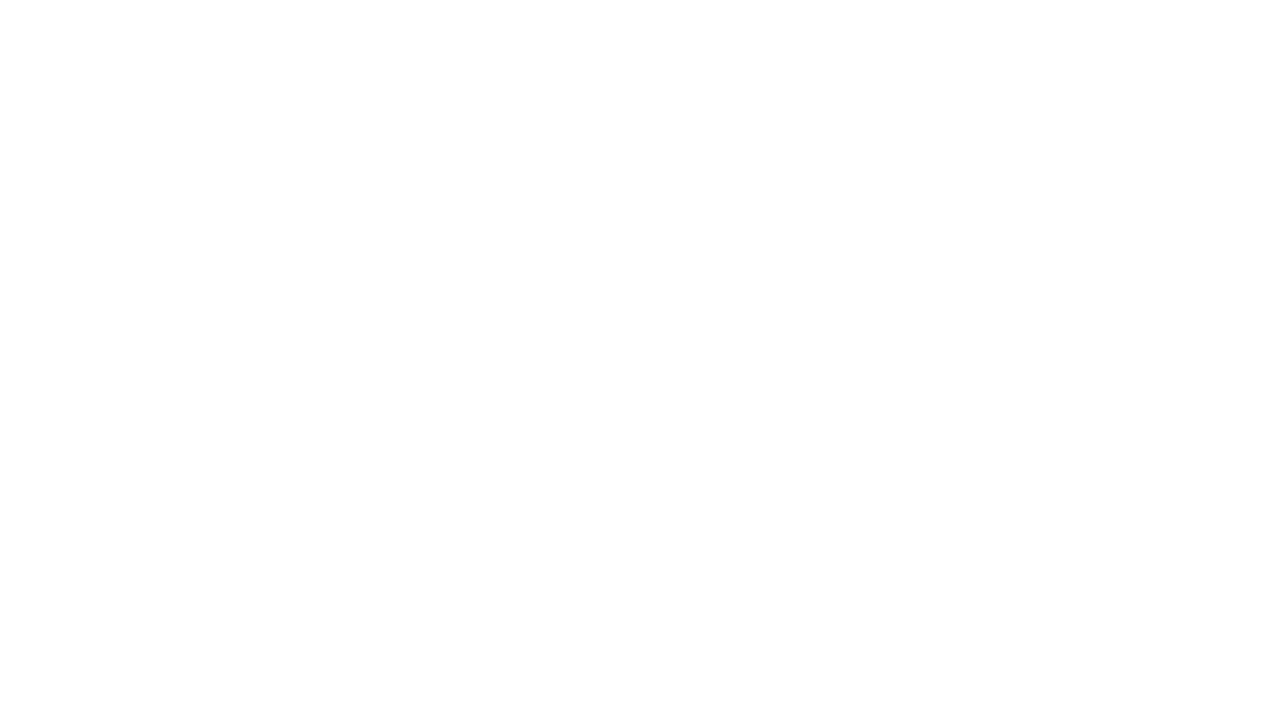
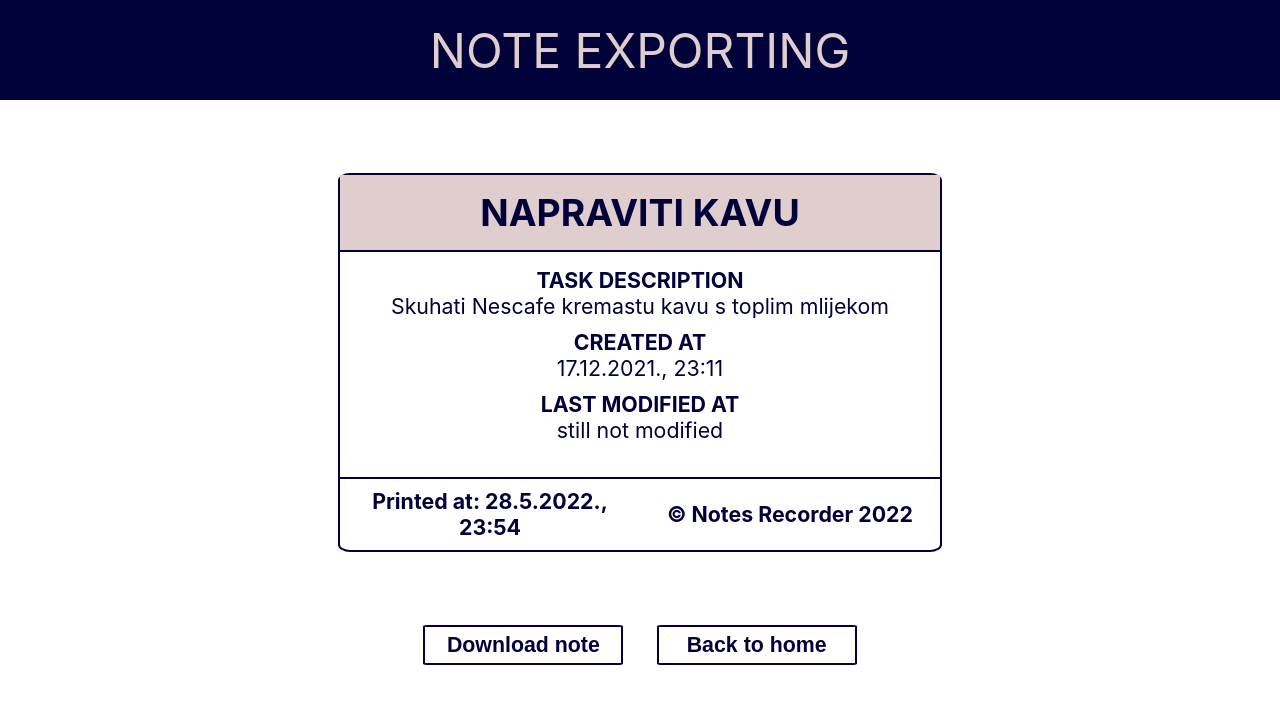
Before and after one commit to CROmarcos/NotesRecorder, a React (Create React App) app: page /print/1 in a window 1280 px wide. Before the commit this address had no page. Shown: the top 704 px of the page. Built offline with nearby package versions, Linux system fonts and the light colour scheme.

Commit message:
Made note exporting
Notes can be downloaded as .png image.

```diff
--- a/package.json
+++ b/package.json
@@ -7,6 +7,7 @@
     "@testing-library/react": "^13.2.0",
     "@testing-library/user-event": "^13.5.0",
     "react": "^18.1.0",
+    "react-component-export-image": "^1.0.6",
     "react-dom": "^18.1.0",
     "react-redux": "^8.0.2",
     "react-router-dom": "^6.3.0",
--- a/src/App.js
+++ b/src/App.js
@@ -2,6 +2,7 @@ import { Route, Routes } from 'react-router-dom';
 import './App.scss';
 import Home from './pages/Home';
 import NewNote from './pages/NewNote'
+import ReadyToPrint from './pages/ReadyToPrint';
 
 function App() {
   return (
@@ -10,6 +11,7 @@ function App() {
         <Route path='/' element={Home()} />
         <Route path='/add' element={NewNote()} />
         <Route path='/edit/:id' element={NewNote()} />
+        <Route path='/print/:id' element={ReadyToPrint()} />
       </Routes>
 
     </div>
--- a/src/App.scss
+++ b/src/App.scss
@@ -36,3 +36,14 @@
     transform: rotate(360deg);
   }
 }
+
+.main-button {
+  width: 200px;
+  height: 40px;
+  border: 2px solid rgb(2, 2, 59);
+  border-radius: 3%;
+  background-color: white;
+  color: rgb(2, 2, 59);
+  font-size: 16pt;
+  font-weight: bold;
+}
--- a/src/components/EditNote/EditNote.js
+++ b/src/components/EditNote/EditNote.js
@@ -30,7 +30,7 @@ const EditNote = () => {
     }
 
     let today = new Date();
-    let date = today.getFullYear() + '-' + (today.getMonth() + 1) + '-' + today.getDate() + ", " + today.getHours() + ":" + today.getMinutes()
+    let date = today.getDate() + '.' + (today.getMonth() + 1) + '.' + today.getFullYear() + "., " + today.getHours() + ":" + today.getMinutes()
 
     const createNewNote = () => {
         store.dispatch(createNote({
--- a/src/components/Note/Note.js
+++ b/src/components/Note/Note.js
@@ -15,7 +15,7 @@ const Note = props => {
                 <section className='card__title-text'>
                     <p>{props.title}</p>
                 </section>
-                <section className='card__title-important'>
+                <section className='card__title-actions'>
                     <Link to={`/edit/${props.noteId}`}><button className='action'><img src={pen} alt="edit" /></button></Link>
                     <button className='action' onClick={() => { store.dispatch(deleteNote(props.noteId)); props.refresh() }}><img src={trashCan} alt="delete"></img></button>
                     <button className='action' onClick={() => { store.dispatch(markNote({ id: props.noteId, importance: !props.important })); props.refresh() }}>{props.important ? <img src={heart} alt="important note" /> : <img src={emptyHeart} alt="important note" />}</button>
@@ -27,7 +27,7 @@ const Note = props => {
                 <div className='card__body-row'><label>Last modified: </label><span>{props.lastModification}</span></div>
             </div>
             <div className='card__footer'>
-                <button className='action'><img src={printer} alt="Save to PDF" /></button>
+                <Link to={`/print/${props.noteId}`}><button className='action'><img src={printer} alt="Save to PDF" /></button></Link>
             </div>
         </div>
     )
--- a/src/components/Note/Note.scss
+++ b/src/components/Note/Note.scss
@@ -23,7 +23,7 @@
             font-weight: bold;
         }
 
-        &-important {
+        &-actions {
             width: 40%;
             height: 100%;
             display: flex;
@@ -50,7 +50,7 @@
     }
 
     &__footer {
-        width: calc(100% - 15px);
+        width: 100%;
         height: 20%;
         display: flex;
         justify-content: space-evenly;
--- a/src/components/NotesList/NotesList.js
+++ b/src/components/NotesList/NotesList.js
@@ -9,7 +9,6 @@ const NotesList = () => {
 
     function refresh() {
         setList(store.getState())
-        console.log(store.getState())
     }
 
     function filterList() {
@@ -17,8 +16,6 @@ const NotesList = () => {
         if (cb.checked) setList(list.filter(item => item.importance))
         else refresh()
     }
-
-    document.getElementById("check")
 
     return (
         <>
--- a/src/components/NotesList/NotesList.scss
+++ b/src/components/NotesList/NotesList.scss
@@ -11,14 +11,3 @@
         margin-bottom: 20px;
     }
 }
-
-.main-button {
-    width: 150px;
-    height: 40px;
-    border: 2px solid rgb(2, 2, 59);
-    border-radius: 2%;
-    background-color: white;
-    color: rgb(2, 2, 59);
-    font-size: 16pt;
-    font-weight: bold;
-}
--- /dev/null
+++ b/src/components/Print/Print.js
@@ -0,0 +1,61 @@
+import React, { useRef } from "react"
+import { exportComponentAsPNG } from "react-component-export-image"
+import { Link, useParams } from "react-router-dom"
+import store from "../../state/store"
+import './Print.scss'
+
+const Print = () => {
+
+    let today = new Date();
+    let date = today.getDate() + '.' + (today.getMonth() + 1) + '.' + today.getFullYear() + "., " + today.getHours() + ":" + today.getMinutes()
+
+    let targetNote
+    let title = "", description = "", creationDate = "", lastModification = ""
+
+    const { id } = useParams()
+    if (id) {
+        targetNote = store.getState().find(note => note.id === parseInt(id))
+        title = targetNote.title
+        description = targetNote.description
+        creationDate = targetNote.creationDate
+        lastModification = targetNote.lastModification
+    }
+
+    const Template = React.forwardRef((props, ref) => (
+        <div ref={ref} className="print">
+            <div className="card print__card">
+                <div className="card__title print__title">{props.title}</div>
+                <div className="card__body print__body">
+                    <p className="prop prop__title">Task description</p>
+                    <p className="prop prop__value">{props.description}</p>
+                    <p className="prop prop__title">Created at</p>
+                    <p className="prop prop__value">{props.creationDate}</p>
+                    <p className="prop prop__title">Last modified at</p>
+                    <p className="prop prop__value">{props.lastModification}</p>
+                </div>
+                <div className="card__footer print__footer">
+                    <section className="side">
+                        <p>Printed at: {date}</p>
+                    </section>
+                    <section className="side">
+                        <p>&copy; Notes Recorder 2022</p>
+                    </section>
+                </div>
+            </div>
+        </div>
+    ))
+
+    const componentRef = useRef()
+
+    return (
+        <React.Fragment>
+            <Template ref={componentRef} title={title} description={description} creationDate={creationDate} lastModification={lastModification} />
+            <div className="print__actions">
+                <button className="main-button" onClick={() => exportComponentAsPNG(componentRef)}>Download note</button>
+                <Link to="/"><button className="main-button">Back to home</button></Link>
+            </div>
+        </React.Fragment>
+    )
+}
+
+export default Print
--- /dev/null
+++ b/src/components/Print/Print.scss
@@ -0,0 +1,67 @@
+.print {
+    width: 700px;
+    height: 475px;
+    display: flex;
+    justify-content: center;
+    align-items: center;
+    margin: auto;
+    color: rgb(2, 2, 59);
+
+    &__card {
+        width: 600px;
+        height: 375px;
+    }
+
+    &__title {
+        font-size: 28pt;
+        font-weight: bold;
+        text-transform: uppercase;
+        display: flex;
+        justify-content: center;
+        align-items: center;
+    }
+
+    &__body {
+        text-align: center;
+    }
+
+    &__footer {
+        border-top: 2pt solid rgb(2, 2, 59);
+        font-weight: bold;
+    }
+
+    &__actions {
+        margin: auto;
+        width: 500px;
+        display: flex;
+        justify-content: space-evenly;
+    }
+}
+
+.side {
+    width: 50%;
+    height: calc(100% - 4pt);
+    display: flex;
+    justify-content: center;
+    align-items: center;
+    font-size: 16pt;
+}
+
+.prop {
+    margin: auto;
+    font-size: 16pt;
+
+    &__title {
+        font-weight: bold;
+        text-transform: uppercase;
+    }
+
+    &__value {
+        margin: 0;
+        margin-bottom: 10px;
+    }
+
+    &:first-child{
+        margin-top: 10px;
+    }
+}
--- /dev/null
+++ b/src/pages/ReadyToPrint.js
@@ -0,0 +1,13 @@
+import Print from "../components/Print/Print"
+import Title from "../components/Title/Title"
+
+const ReadyToPrint = () => {
+    return (
+        <div className="page">
+            <Title title="Note exporting" />
+            <Print />
+        </div>
+    )
+}
+
+export default ReadyToPrint
--- a/src/state/reducer.js
+++ b/src/state/reducer.js
@@ -5,7 +5,7 @@ const initialState = [
         id: 1,
         title: "Napraviti kavu",
         description: "Skuhati Nescafe kremastu kavu s toplim mlijekom",
-        creationDate: "2021-12-17, 23:11",
+        creationDate: "17.12.2021., 23:11",
         lastModification: "still not modified",
         importance: false
     },
@@ -13,15 +13,15 @@ const initialState = [
         id: 2,
         title: "Složiti bazu podataka",
         description: "Kreirati tablice i ovisnost s triggerima",
-        creationDate: "2022-03-11, 2:24",
-        lastModification: "2022-5-1, 1:01",
+        creationDate: "11.3.2022., 2:24",
+        lastModification: "1.5.2022., 1:01",
         importance: false
     },
     {
         id: 3,
         title: "Kontaktirati kupca",
         description: "Poslati mail kupcu da je proizvod dovršen",
-        creationDate: "2020-5-17, 13:07",
+        creationDate: "17.5.2020., 13:07",
         lastModification: "still not modified",
         importance: true
     },
@@ -29,7 +29,7 @@ const initialState = [
         id: 4,
         title: "Napraviti testiranje",
         description: "Automatizacija testiranja",
-        creationDate: "2021-4-7, 12:21",
+        creationDate: "7.4.2021., 12:21",
         lastModification: "still not modified",
         importance: true
     }
```
Also changed, not shown: 1 other file (tests, documents, lock files or other folders).
